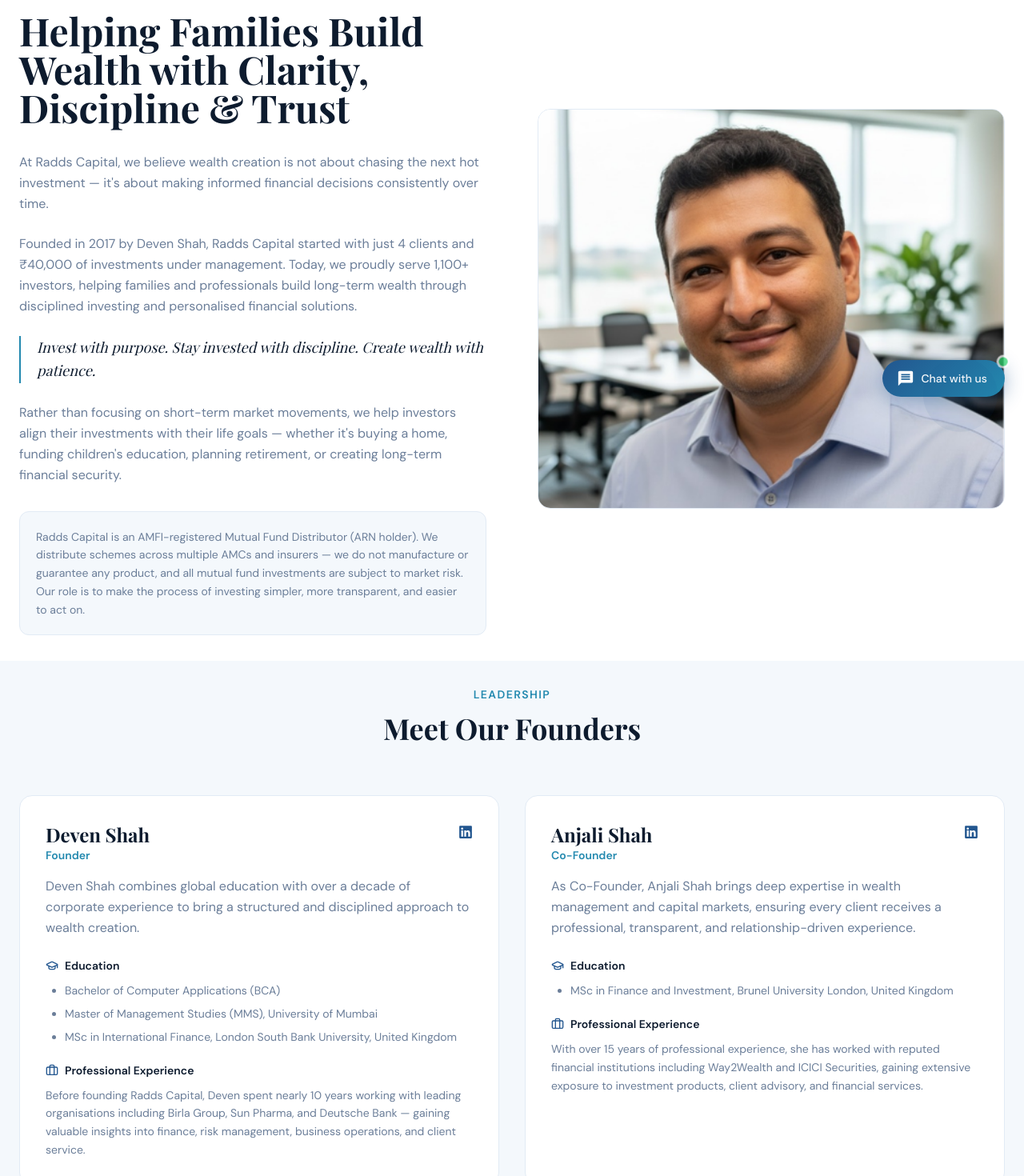
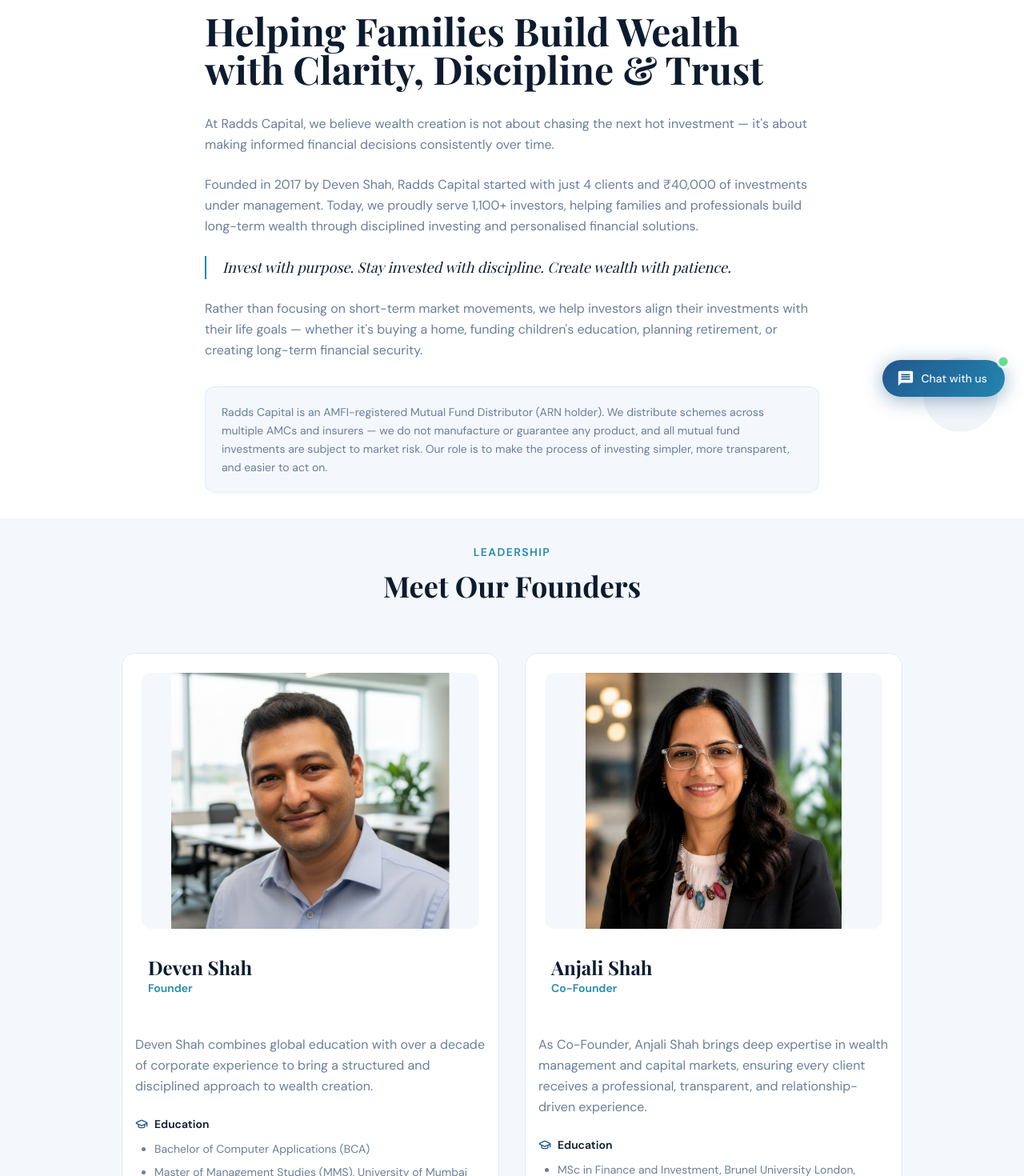
Before and after one commit to SwarikaaM/radds-v2, a React (Vite) app: page /about in a window 1280 px wide. Shown: the part 280-1750 px from the top of the page at 80% size. Built offline with nearby package versions, Linux system fonts and the light colour scheme; a web font is replaced by a local one.

Commit message:
cofounder image, mf services gird change

```diff
--- a/src/components/about/FoundersSection.jsx
+++ b/src/components/about/FoundersSection.jsx
@@ -2,11 +2,14 @@
 import { FaLinkedin } from "react-icons/fa";
 import SectionHeader from "../ui/SectionHeader";
 import ScrollReveal from "../ui/ScrollReveal";
+import founderImg from "../../assets/founder.png";
+import cofounderImg from "../../assets/cofounder.jpg";
 
 const founders = [
   {
     name: "Deven Shah",
     designation: "Founder",
+    image: founderImg,
     bio: "Deven Shah combines global education with over a decade of corporate experience to bring a structured and disciplined approach to wealth creation.",
     education: [
       "Bachelor of Computer Applications (BCA)",
@@ -19,6 +22,7 @@
   {
     name: "Anjali Shah",
     designation: "Co-Founder",
+    image: cofounderImg,
     bio: "As Co-Founder, Anjali Shah brings deep expertise in wealth management and capital markets, ensuring every client receives a professional, transparent, and relationship-driven experience.",
     education: [
       "MSc in Finance and Investment, Brunel University London, United Kingdom",
@@ -31,23 +35,36 @@
 export default function FoundersSection() {
   return (
     <section className="py-8 bg-[#F4F8FC]">
-      <div className="max-w-7xl mx-auto px-6">
+      <div className="max-w-5xl mx-auto px-6">
         <SectionHeader eyebrow="Leadership" title="Meet Our Founders" className="mb-16" />
 
         <div className="grid md:grid-cols-2 gap-8">
           {founders.map((person, i) => (
             <ScrollReveal key={person.name} delay={i * 0.1}>
-              <div className="bg-white rounded-2xl border border-[#E2EBF5] p-8 h-full">
-                <div className="flex items-start justify-between mb-4">
-                  <div>
-                    <h3 className="font-playfair text-2xl font-bold text-[#0D1B2E]">{person.name}</h3>
-                    <p className="text-secondary font-semibold text-sm">{person.designation}</p>
+              <div className="bg-white rounded-2xl border border-[#E2EBF5] h-full">
+                <div className="relative p-6 pb-0">
+                  <div className="h-72 sm:h-80 rounded-xl bg-[#F4F8FC] flex items-center justify-center overflow-hidden">
+                    <img
+                      src={person.image}
+                      alt={person.name}
+                      className="max-w-full max-h-full object-contain"
+                    />
                   </div>
-                  <FaLinkedin className="text-primary flex-shrink-0 mt-1" size={18} />
+                  {/* <a
+                    href="#"
+                    className="absolute top-9 right-9 w-9 h-9 rounded-full bg-white/90 backdrop-blur flex items-center justify-center hover:bg-white transition-colors shadow-sm"
+                    aria-label={`${person.name} on LinkedIn`}
+                  >
+                    <FaLinkedin className="text-primary" size={18} />
+                  </a> */}
                 </div>
-                <p className="text-[#6B7E99] leading-relaxed mb-6">{person.bio}</p>
 
-                <div className="mb-5">
+                <div className="p-8">
+                  <h3 className="font-playfair text-2xl font-bold text-[#0D1B2E]">{person.name}</h3>
+                  <p className="text-secondary font-semibold text-sm mb-4">{person.designation}</p>                </div>
+                <p className="text-[#6B7E99] leading-relaxed mb-6 px-4">{person.bio}</p>
+
+                <div className="mb-5 px-4">
                   <div className="flex items-center gap-2 mb-2.5">
                     <GraduationCap size={16} className="text-primary" />
                     <h4 className="font-semibold text-sm text-[#0D1B2E]">Education</h4>
@@ -59,8 +76,8 @@
                   </ul>
                 </div>
 
-                <div>
-                  <div className="flex items-center gap-2 mb-2.5">
+                <div className="mb-6 px-4">
+                  <div className="flex items-center gap-2 mb-2.5 px-0.5">
                     <Briefcase size={16} className="text-primary" />
                     <h4 className="font-semibold text-sm text-[#0D1B2E]">Professional Experience</h4>
                   </div>
--- a/src/components/about/OurStory.jsx
+++ b/src/components/about/OurStory.jsx
@@ -5,7 +5,7 @@
   return (
     <section className="py-8 bg-white">
       <div className="max-w-7xl mx-auto px-6">
-        <div className="grid lg:grid-cols-2 gap-16 items-center">
+        <div className="max-w-3xl mx-auto">
           <ScrollReveal>
             <div>
               <p className="text-primary font-semibold uppercase tracking-wider mb-3">Who We Are</p>
@@ -41,11 +41,6 @@
               </p>
             </div>
           </ScrollReveal>
-          <ScrollReveal>
-            <div className="h-[500px] rounded-2xl overflow-hidden border border-[#E2EBF5]">
-              <img src={founderImg} alt="Deven Shah, Founder, Radds Capital" className="w-full h-full object-cover" />
-            </div>
-          </ScrollReveal>
         </div>
       </div>
     </section>
--- a/src/components/service-detail/ServiceBenefits.jsx
+++ b/src/components/service-detail/ServiceBenefits.jsx
@@ -21,7 +21,7 @@
       <div className="max-w-7xl mx-auto px-6">
         <SectionHeader title="Key Benefits" />
 
-        <div className="grid md:grid-cols-2 lg:grid-cols-4 gap-6 mt-12">
+        <div className={`grid md:grid-cols-2 ${service.benefits.length % 3 === 0 ? "lg:grid-cols-3" : "lg:grid-cols-4"} gap-6 mt-12`}>
           {service.benefits.map((benefit, index) => {
             const Icon = icons[index % icons.length];
 
--- a/src/components/service-detail/ServiceCTA.jsx
+++ b/src/components/service-detail/ServiceCTA.jsx
@@ -10,7 +10,20 @@
         <p className="text-white/70 text-lg mb-8">
           {service?.ctaSubtext || "Speak with our team and understand your next best step."}
         </p>
-        <Button href="/contact#book">Book a Consultation</Button>
+        <div className="flex flex-wrap justify-center gap-3">
+          <Button href="/contact#book">Book a Consultation</Button>
+          {service?.externalCta && (
+            <Button
+              href={service.externalCta.url}
+              target="_blank"
+              rel="noopener noreferrer"
+              variant="outline"
+              className="!text-white !border-white/40 hover:!bg-white hover:!text-[#0D1B2E]"
+            >
+              {service.externalCta.label}
+            </Button>
+          )}
+        </div>
       </div>
     </section>
   );
--- a/src/components/service-detail/ServiceHero.jsx
+++ b/src/components/service-detail/ServiceHero.jsx
@@ -21,9 +21,22 @@
               {service.tagline}
             </p>
 
-            <Button href="/contact#book">
-              Get Started
-            </Button>
+            <div className="flex flex-wrap gap-3">
+              <Button href="/contact#book">
+                Get Started
+              </Button>
+              {service.externalCta && (
+                <Button
+                  href={service.externalCta.url}
+                  target="_blank"
+                  rel="noopener noreferrer"
+                  variant="outline"
+                  className="!text-white !border-white/40 hover:!bg-white hover:!text-[#0D1B2E]"
+                >
+                  {service.externalCta.label}
+                </Button>
+              )}
+            </div>
           </div>
         </ScrollReveal>
       </div>
--- a/src/components/service-detail/ServiceSteps.jsx
+++ b/src/components/service-detail/ServiceSteps.jsx
@@ -6,7 +6,7 @@
       <div className="max-w-6xl mx-auto px-6">
         <SectionHeader title="How It Works" />
 
-        <div className="grid md:grid-cols-4 gap-6 mt-12">
+        <div className={`grid md:grid-cols-2 ${service.steps.length % 3 === 0 ? "lg:grid-cols-3" : "lg:grid-cols-4"} gap-6 mt-12`}>
           {service.steps.map((step, index) => (
             <div
               key={step}
--- a/src/data/serviceDetails.js
+++ b/src/data/serviceDetails.js
@@ -119,7 +119,11 @@
     icon: BarChart3,
     description:
       "Every time a company you admire grows, someone who owns its shares grows with it — and someone who doesn't, watches. Direct equity gives you ownership in the businesses actually driving India's growth, through our broking partner, for investors ready to participate in that growth rather than just read about it.",
-    steps: [
+    externalCta: {
+      label: "Open a Demat Account",
+      url: "https://register.iiflcapital.com/?E1Code=L5hZBjAbE2xVbHG+SVwywQ==&SourceChannelID=KBWtK3WkgyXc2SanaseYhg==",
+    },
+      steps: [
       "Define investment objectives",
       "Open a trading account",
       "Explore investment opportunities via our broking partner",
```
Also changed, not shown: src/assets/cofounder.jpg (added).
